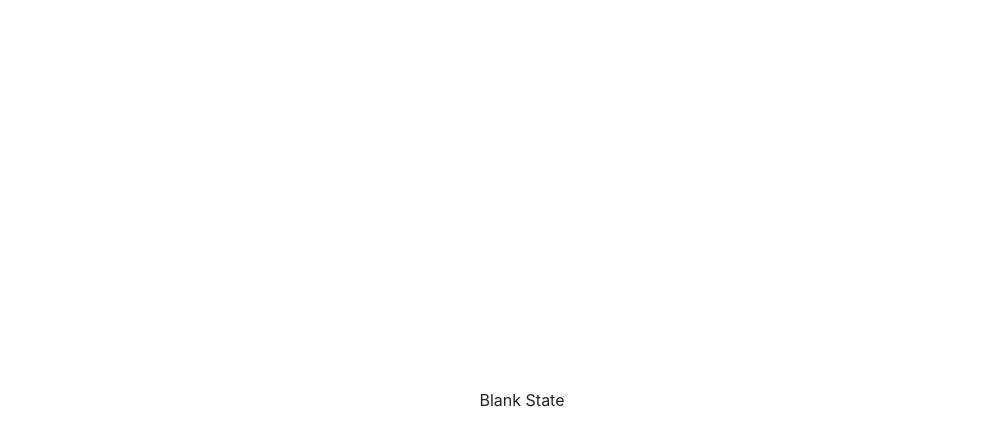
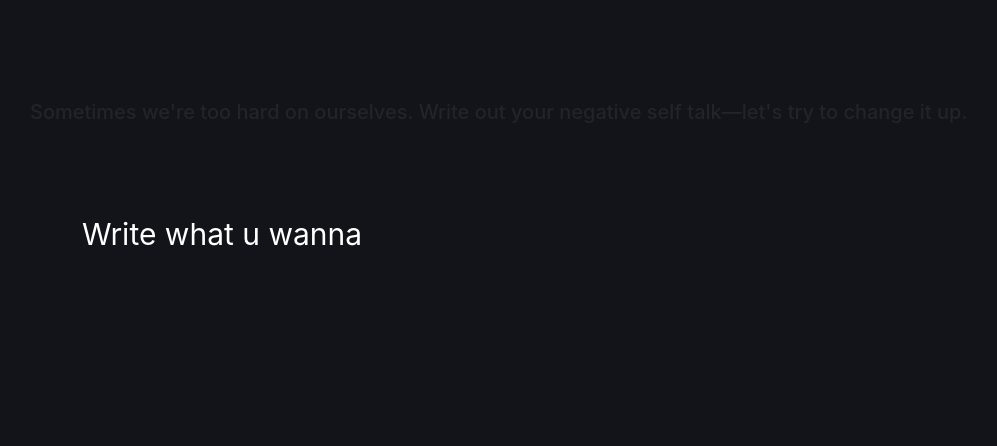
Before and after one commit to songeunyou/letter-to-myself, a React (Create React App) app: page / in a window 1280 px wide. Shown: the top 446 px of the page, without its empty margins (118-1115 px from the left). Built offline with nearby package versions, Linux system fonts and the light colour scheme.

Commit message:
Added main input field to handle typing

```diff
--- a/public/index.html
+++ b/public/index.html
@@ -1,5 +1,5 @@
 <!DOCTYPE html>
-<html lang="en">
+<html lang="en" style="background: #13131a">
   <head>
     <meta charset="utf-8" />
     <link rel="shortcut icon" href="%PUBLIC_URL%/favicon.ico" />
--- a/src/App.js
+++ b/src/App.js
@@ -1,5 +1,7 @@
 import React, { Component } from 'react';
 import './css/App.css';
+
+import Input from './components/Input';
 
 class App extends Component {
 
@@ -13,9 +15,10 @@ class App extends Component {
     render() {
         return (
             <div className="App">
-                <div>
-                    Blank State
-                </div>
+                <h1>
+                    Sometimes we're too hard on ourselves. Write out your negative self talk—let's try to change it up.
+                </h1>
+                <Input/>
             </div>
         );
     }
--- /dev/null
+++ b/src/components/Input.js
@@ -0,0 +1,50 @@
+import React, { Component } from 'react';
+
+class Input extends Component {
+
+    constructor(props) {
+        super(props);
+
+        this.state = {
+            inputText: ""
+        };
+
+        this.inputText = React.createRef();
+        this.handleTextChange = this.handleTextChange.bind(this);
+    }
+
+    componentDidMount() {
+        document.getElementById("start-typing").focus();
+        this.inputText.current.addEventListener('input', ({target}) => {
+            target.style.height = 'auto';
+            target.style.height = `${target.scrollHeight}px`;
+        });
+    }
+
+    handleTextChange(){
+        let {value} = this.inputText.current;
+        this.setState({
+            inputText: value
+        });
+    }
+
+    render() {
+        return (
+            <div id="input-container">
+                <div
+                    contentEditable="true"
+                    ref={this.inputText}
+                    id="start-typing"
+                    className="input"
+                    type="text"
+                    placeholder="What is your negative self talk?"
+                    onChange={this.handleTextChange.bind(this)}
+                    value={this.state.inputText}>
+                    Write what u wanna
+                    </div>
+            </div>
+        );
+    }
+}
+
+export default Input;
--- a/src/css/App.css
+++ b/src/css/App.css
@@ -1,8 +1,35 @@
 .App {
-  height: 100vh;
+  height: 100%;
+  min-height: 100vh;
   display: flex;
-  align-items: center;
   justify-content: center;
+  flex-wrap: wrap;
+  background: #13131a;
+}
+
+h1 {
+  font-size: 20px;
+  margin-top: 100px;
+  margin-bottom: 40px;
+  width: calc(80vw - 40px);
+}
+
+#input-container {
+  width: 100vw;
+  min-height: 70vh;
+}
+#input-container div {
+  width: 100%;
+  height: 100%;
+  padding: 10px 200px;
+  font-size: 30px;
+  background: rgba(0, 0, 0, 0);
+  color: white;
+  border: none;
+  resize: none;
+}
+#input-container div:focus {
+  outline: none;
 }
 
 /*# sourceMappingURL=App.css.map */
--- a/src/scss/App.scss
+++ b/src/scss/App.scss
@@ -1,6 +1,36 @@
 .App {
-    height: 100vh;
+    height: 100%;
+    min-height: 100vh;
     display: flex;
-    align-items: center;
     justify-content: center;
+    flex-wrap: wrap;
+    background: #13131a;
 }
+
+h1 {
+    font-size: 20px;
+    margin-top: 100px;
+    margin-bottom: 40px;
+    width: calc(80vw - 40px);
+}
+
+#input-container {
+    width: 100vw;
+    // change width to responsive widths later
+    min-height: 70vh;
+
+    div {
+        width: 100%;
+        height: 100%;
+        padding: 10px 200px;
+        font-size: 30px;
+        background: rgba(0,0,0,0);
+        color: white;
+        border: none;
+        resize: none;
+
+        &:focus {
+            outline: none;
+        }
+    }
+}
```
Also changed, not shown: 1 other file (tests, documents, lock files or other folders).
